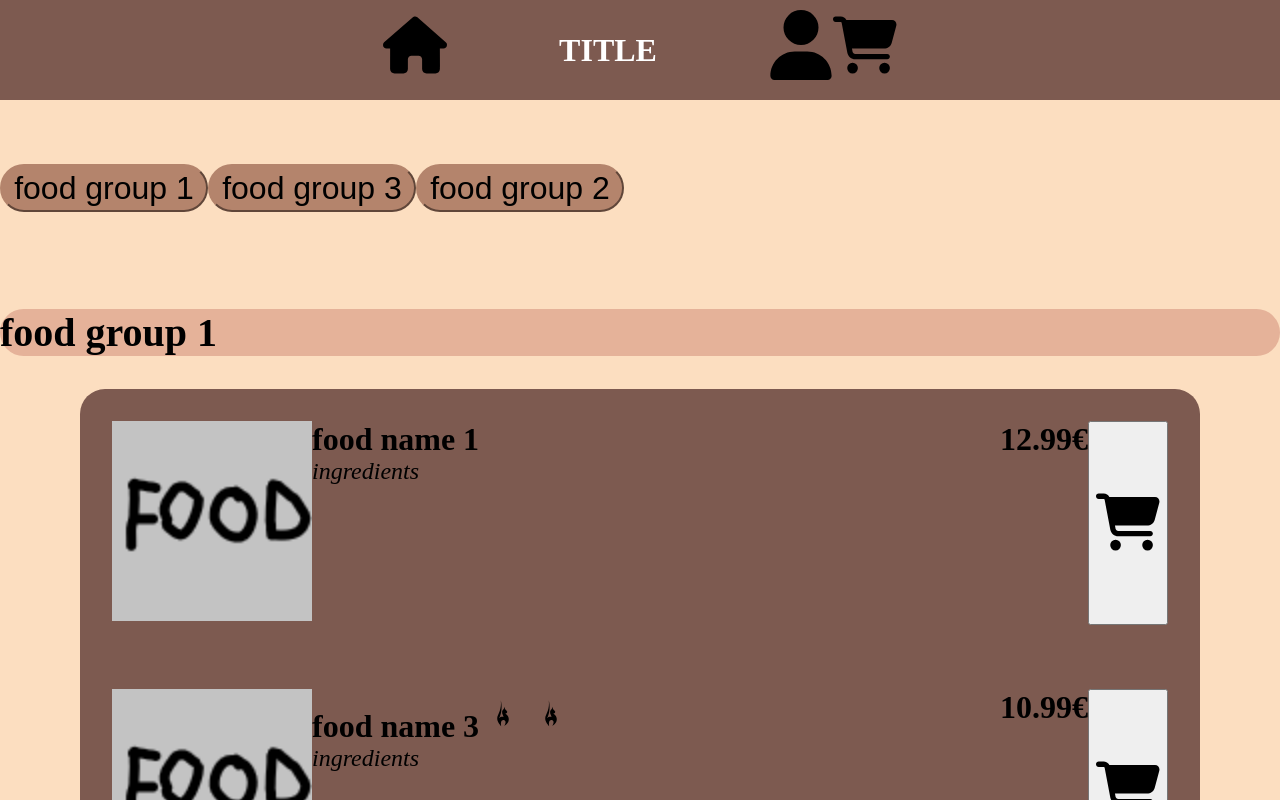
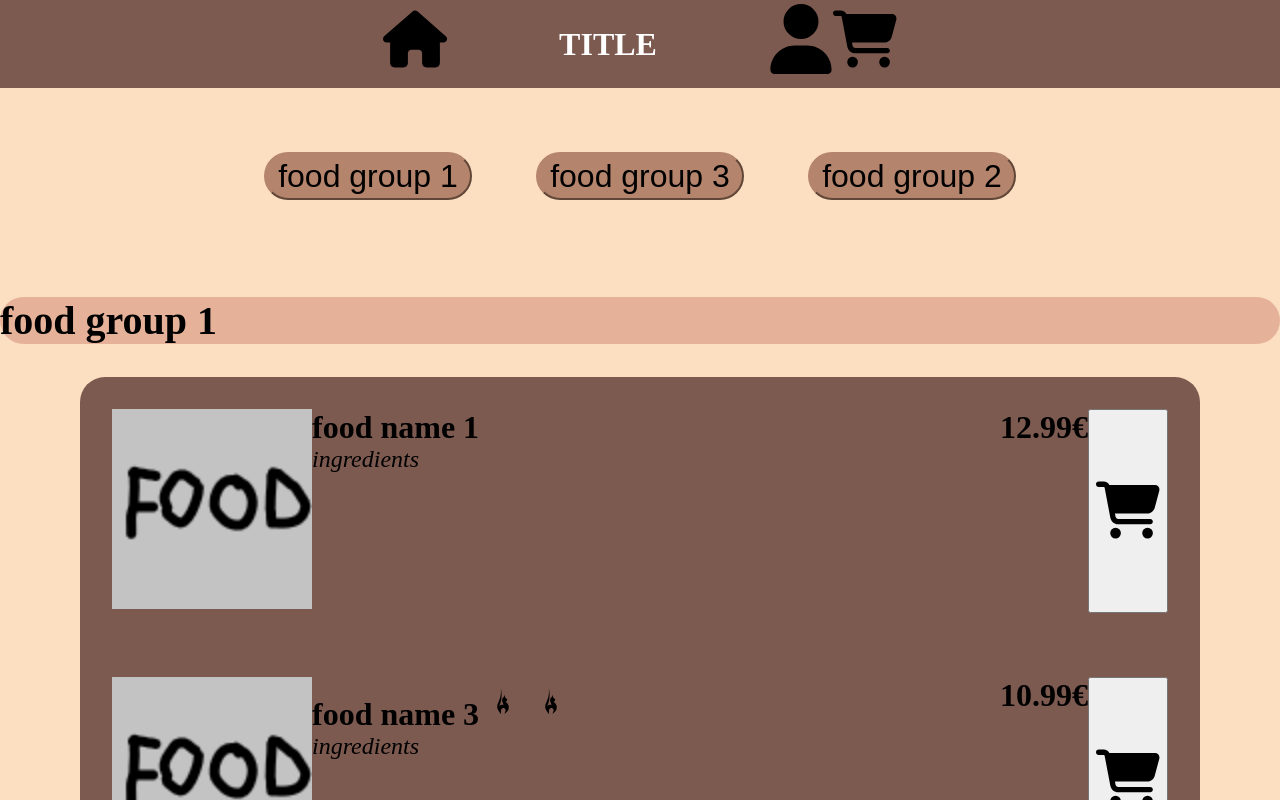
Before and after one commit to Purple-Snake/Food-ordering-application, a React (Vite) app in the folder Frontend/: page / in a window 1280 px wide. Shown: the top 800 px of the page. Built offline with nearby package versions, Linux system fonts and the light colour scheme.

Commit message:
fixed food group btn CSS

```diff
--- a/Frontend/src/App.css
+++ b/Frontend/src/App.css
@@ -12,11 +12,11 @@
 }
 
 /* Navbar */
-#navBar {
+.navBar {
   display: flex;
   background-color: var(--DarkBrown);
   color: var(--White);
-  height: 6.25rem;
+  height: 5.50rem;
 }
 
 .navBarItemContainer {
@@ -35,12 +35,14 @@
   display: flex;
 }
 
-.searchForm {
+
+/* Food Group buttons */
+.groupButtons {
   display: flex;
-  height: 5rem;
+  width: min-content;
+  margin: auto;
 }
 
-/* Food Groups */
 .foodGroupButton {
   background-color: var(--lightBrown);
   border-color: var(--lightBrown);
@@ -48,8 +50,7 @@
   width: 13rem;
   height: 3rem;
   font-size: 32px;
-  margin-top: 4rem;
-  margin-bottom: 4rem;
+  margin: 4rem 2rem 4rem 2rem;
 }
 
 /* Menu */
@@ -59,25 +60,25 @@
   font-size: 40px;
 }
 
-#menuBackground {
+.menuBackground {
   background-color: var(--DarkBrown);
   border-radius: 25px;
 }
 
-#theFoodMenuItems, #menuBackground {
+.theFoodMenuItems, .menuBackground {
   margin: auto;
   width: 70rem;
 }
 
 
 /* Food item */
-#foodMenuItem {
+.foodMenuItem {
   display: flex;
   padding: 2rem;
 
 }
 
-#name, #foodPrice {
+.name, .foodPrice {
   font-size: 32px;
 }
 
@@ -87,16 +88,16 @@
   /* margin: 3px; */
 }
 
-#ingredients {
+.ingredients {
   font-size: 24px;
 }
 
-#addToCart {
+.addToCart {
   display: flex;
   margin-left: auto;
 }
 
-#foodImage {
+.foodImage {
   width: 12.5rem;
   height: 12.5rem;
 }
--- a/Frontend/src/components/index/FoodGroupButtons.jsx
+++ b/Frontend/src/components/index/FoodGroupButtons.jsx
@@ -12,12 +12,14 @@ function FoodGroupButtons() {
 
   return (
     <div className="foodGroupContainer">
+      <div className="groupButtons">
         {Object.keys(groupedFood).map((group) => (
           <button key={group} className="foodGroupButton" onClick={() => scrollToFoodGroup(group)}>
             {group}
           </button>
         ))}
       </div>
+    </div>
   );
 }
 
--- a/Frontend/src/components/index/FoodItems.jsx
+++ b/Frontend/src/components/index/FoodItems.jsx
@@ -13,23 +13,23 @@ function FoodItems(foodItems) {
   return (
     <div>
       {foodItems.foodItems.map((foodItem) => (
-        <div id="foodMenuItem" key={foodItem.id}>
+        <div className="foodMenuItem" key={foodItem.id}>
           <div>
-            <img src={foodItem.picture} alt="" id="foodImage" />
+            <img src={foodItem.picture} alt="" className="foodImage" />
           </div>
-          <div id="nameContainer">
-            <div id="name">
+          <div className="nameContainer">
+            <div className="name">
               <b>{foodItem.name}</b>
               <span className="spicyLvlContainer">
                 {checkSpicyLevel(foodItem.spicyLevel)}
               </span>
             </div>
-            <div id="ingredients">
+            <div className="ingredients">
               <i>{foodItem.ingredients}</i>
             </div>
           </div>
-          <div id="addToCart">
-            <div id="foodPrice">
+          <div className="addToCart">
+            <div className="foodPrice">
               <b>{foodItem.price}€</b>
             </div>
             <button>
--- a/Frontend/src/components/index/Menu.jsx
+++ b/Frontend/src/components/index/Menu.jsx
@@ -12,7 +12,7 @@ function Menu() {
           <h2 className="foodGroup" id={group}>
             {group}
           </h2>
-          <div id="menuBackground">
+          <div className="menuBackground">
             <FoodList foodItems={groupedFood[group]} />
           </div>
         </div>
--- a/Frontend/src/components/index/NavBar.jsx
+++ b/Frontend/src/components/index/NavBar.jsx
@@ -4,7 +4,7 @@ import homeIcon from "../../assets/images/svg/house-solid.svg"
 
 function NavBar() {
   return (
-    <div id="navBar">
+    <div className="navBar">
       <div className="navBarItemContainer">
         <a href="/">
           <img src={homeIcon} alt="Home" className="icon" />
```
Lines whose indentation alone changed are shown as unchanged.
